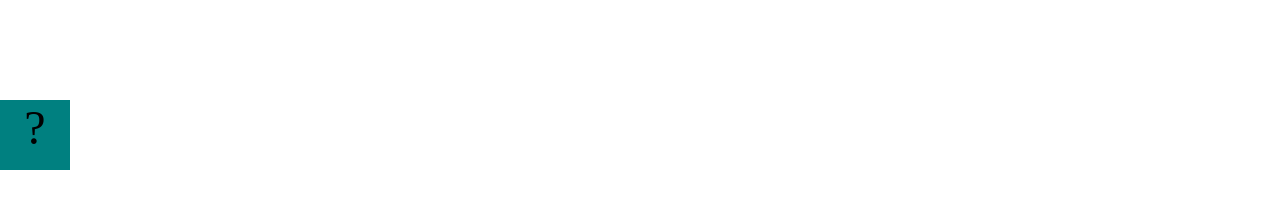
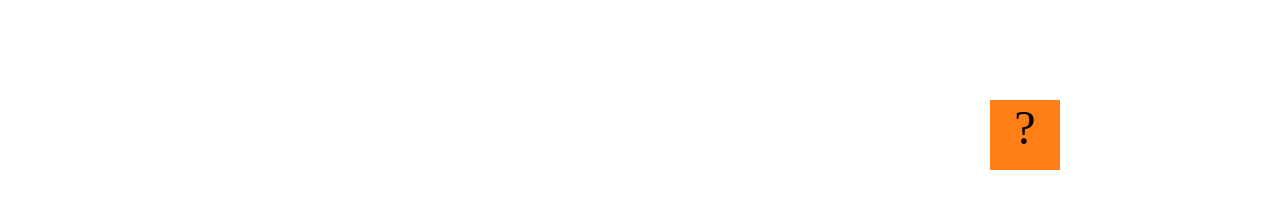
Before and after one commit to KelBakerMHS/KelBakerMHS.github.io, a plain HTML site: page fsd-projects/bouncing-box/index.html in a window 1280 px wide. Drawn offline with Linux system fonts and the light colour scheme.

Commit message:
bouncing box project complete, will do bonus challenges

```diff
--- a/fsd-projects/bouncing-box/index.html
+++ b/fsd-projects/bouncing-box/index.html
@@ -8,7 +8,7 @@
       .box {
         width: 70px;
         height: 70px;
-        background-color: teal;
+        background-color: rgb(255, 127, 22);
         font-size: 300%;
         text-align: center;
         user-select: none;
@@ -69,9 +69,9 @@
         //////////////////////////////////////////////////////////////////
 
         // TODO 2 - Variable declarations
-
-
-
+        var positionX = 0;
+        var points = 0;
+        var speed = 10
 
 
         /**
@@ -80,10 +80,14 @@
          * If the box drifts off the screen, turn it around!
          */
         function update() {
-
-
-
-
+        moveBoxTo(positionX); // Moves box to positionX variable amt
+        positionX = positionX + speed;
+        if (positionX > boardWidth) {
+        speed *= -1;
+        }
+        else if (positionX < 0) {
+          speed*= -1;
+        }
         }
 
         /**
@@ -94,10 +98,10 @@
          * - move the box to the left side of the screen.
          */
         function handleBoxClick() {
-
-
-
-
+        positionX = 0;
+        changeBoxText(points)
+        points++
+        speed = 3 * points + 10;
         }
 
 
```
